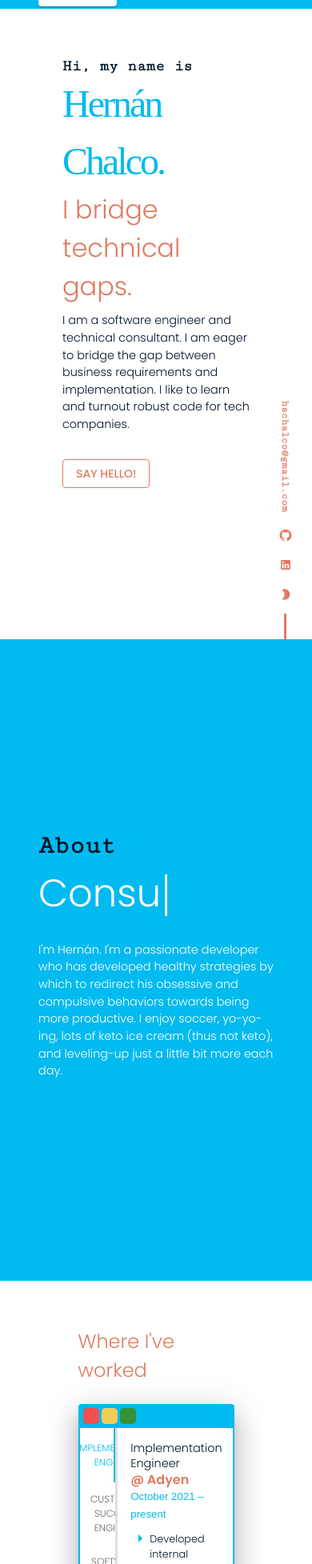
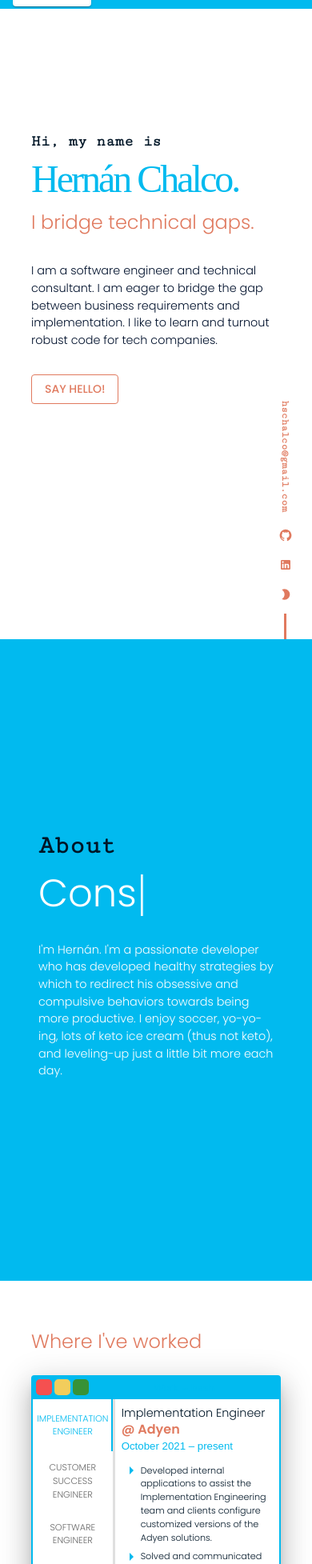
Before and after one commit to i-am-hernan/portfolio, a Next.js app in the folder packages/client/: page / in a window 390 px wide. Shown: the part 45-2000 px from the top of the page at 80% size. Built offline with nearby package versions, Linux system fonts and the light colour scheme; a web font is replaced by a local one.

Commit message:
make experience section responsive

```diff
--- a/packages/client/components/Header/index.tsx
+++ b/packages/client/components/Header/index.tsx
@@ -58,7 +58,8 @@ export const Header = ({ viewPortPage }: any) => {
         sx={{
           justifyContent: "space-between",
           display: "flex",
-          px: 6,
+          px: { xs: 2, md: 4 },
+          py: 0,
           bgcolor: "primary.main",
           ...navStyle,
         }}
--- a/packages/client/components/Section/Experience/Index.tsx
+++ b/packages/client/components/Section/Experience/Index.tsx
@@ -47,7 +47,7 @@ const TabPanel = (props: TabPanelProps) => {
       aria-labelledby={`vertical-tab-${index}`}
       {...other}
     >
-      {value === index && <Box sx={{ p: 2 }}>{children}</Box>}
+      {value === index && <Box sx={{ p: { xs: 1, md: 2 } }}>{children}</Box>}
     </div>
   );
 };
@@ -71,7 +71,7 @@ const Experience = (props) => {
         height: "100%",
         position: "relative",
         pt: "15%",
-        px: "25%",
+        px: { xs: "10%", md: "25%" },
       }}
       id="experience"
     >
@@ -103,7 +103,8 @@ const Experience = (props) => {
         >
           <Grid
             item
-            xs={3}
+            xs={4}
+            md={3}
             sx={{
               borderRight: 3,
               borderColor: "divider",
@@ -128,12 +129,11 @@ const Experience = (props) => {
                   return (
                     <Tab
                       key={i}
-                      index={i}
-                      fullWidth={true}
+                      sx={{ px: 0 }}
                       label={
                         <Typography
                           sx={{
-                            fontSize: { xs: ".75rem" },
+                            fontSize: { xs: "0.7rem", md: "0.8rem" },
                             fontWeight: "light",
                             textDecoration: "none",
                           }}
@@ -187,7 +187,7 @@ const Experience = (props) => {
                                 verticalAlign: "top",
                                 color: "secondary.dark",
                                 textDecoration: "none",
-                                fontSize: "0.8rem",
+                                fontSize: { xs: "0.7rem", md: "0.8rem" },
                                 fontWeight: "light",
                                 py: 0.4,
                               }}
--- a/packages/client/components/Section/Intro.tsx
+++ b/packages/client/components/Section/Intro.tsx
@@ -16,14 +16,14 @@ const Intro: any = () => {
         bgcolor: "primary.light",
         transition: "background-color 0.5s linear",
         height: "100vh",
-        py: { xs: "30%", md: "20%" },
+        py: "25vh",
         zIndex: "3px",
         top: 0,
         left: 0,
         right: 0,
         position: "fixed",
         mx: 0,
-        px: "20%",
+        px: { xs: "10%", md: "20%" },
       }}
     >
       <Typography
@@ -52,7 +52,7 @@ const Intro: any = () => {
         sx={{
           color: "secondary.main",
           textDecoration: "none",
-          fontSize: { xs: "2rem", md: "3rem" },
+          fontSize: { xs: "1.5rem", md: "3rem" },
           fontWeight: "light",
         }}
       >
@@ -62,9 +62,9 @@ const Intro: any = () => {
         sx={{
           color: "primary.dark",
           textDecoration: "none",
-          fontSize: "0.9rem",
+          fontSize: { xs: "0.9rem" },
           fontWeight: "light",
-          py: 1,
+          py: 4,
         }}
       >
         I am a software engineer and technical consultant. I am eager to bridge
@@ -75,7 +75,6 @@ const Intro: any = () => {
         sx={{
           color: "secondary.main",
           borderColor: "secondary.main",
-          mt: 3,
           px: 2,
           ":hover": {
             backgroundColor: "secondary.main",
```
